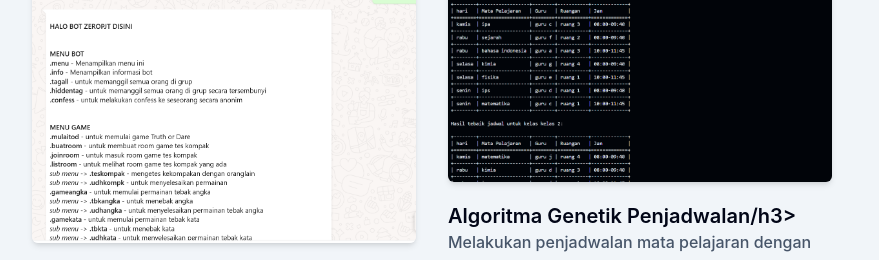
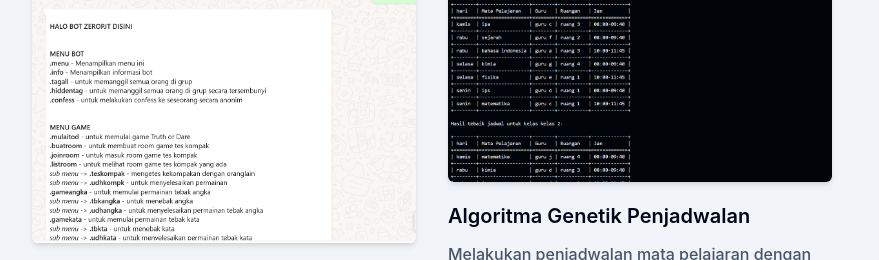
Before and after one commit to Mipomi/restu, a website: page index.html in a window 1280 px wide. Shown: the part 2373-2633 px from the top of the page, without its empty margins (0-879 px from the left). Drawn offline with Linux system fonts and the light colour scheme.

Commit message:
Update index.html

```diff
--- a/index.html
+++ b/index.html
@@ -261,7 +261,7 @@
                     <div class="rounded-md  shadow-md overflow-hidden">
                         <img src="dist/gambar/portofolio/ga.png" alt="Algoritma Genetik Penjadwalan" width="w-full">
                     </div>
-                    <h3 class="font-semibold text-hitam text-xl mt-5 mb-3">Algoritma Genetik Penjadwalan/h3>
+                    <h3 class="font-semibold text-hitam text-xl mt-5 mb-3">Algoritma Genetik Penjadwalan</h3>
                     <p class="font-medium text-base text-abu mb-4">Melakukan penjadwalan mata pelajaran dengan model algoritma genetika dengan python</p>
                     <a href="https://github.com/Mipomi/GA-Scheaduling" class="inline-flex items-center gap-2 font-medium text-sm text-white bg-hitam py-2 px-4 rounded-lg hover:opacity-80">Code with
                         <svg role="img" class="ml-2 text-white" width="20" viewBox="0 0 24 24" xmlns="http://www.w3.org/2000/svg" fill="currentColor"><title>GitHub</title><path d="M12 .297c-6.63 0-12 5.373-12 12 0 5.303 3.438 9.8 8.205 11.385.6.113.82-.258.82-.577 0-.285-.01-1.04-.015-2.04-3.338.724-4.042-1.61-4.042-1.61C4.422 18.07 3.633 17.7 3.633 17.7c-1.087-.744.084-.729.084-.729 1.205.084 1.838 1.236 1.838 1.236 1.07 1.835 2.809 1.305 3.495.998.108-.776.417-1.305.76-1.605-2.665-.3-5.466-1.332-5.466-5.93 0-1.31.465-2.38 1.235-3.22-.135-.303-.54-1.523.105-3.176 0 0 1.005-.322 3.3 1.23.96-.267 1.98-.399 3-.405 1.02.006 2.04.138 3 .405 2.28-1.552 3.285-1.23 3.285-1.23.645 1.653.24 2.873.12 3.176.765.84 1.23 1.91 1.23 3.22 0 4.61-2.805 5.625-5.475 5.92.42.36.81 1.096.81 2.22 0 1.606-.015 2.896-.015 3.286 0 .315.21.69.825.57C20.565 22.092 24 17.592 24 12.297c0-6.627-5.373-12-12-12"/></svg>
```
